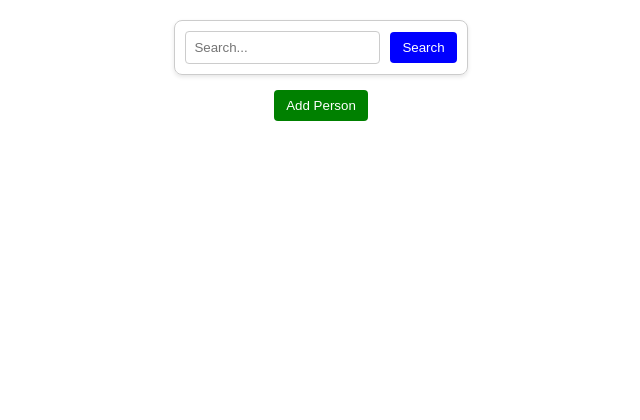
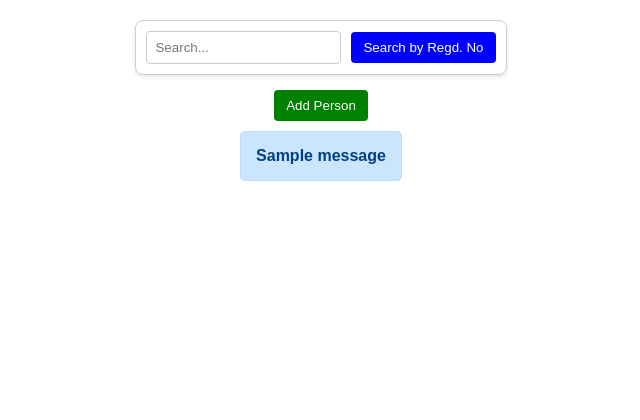
Before and after one commit to HCIndia/Insurance, a Flask app: page / in a window 1280 px wide. Shown: the top 420 px of the page, without its empty margins (319-959 px from the left). Run offline with Flask 3, Linux system fonts and the light colour scheme; one stand-in notice (Sample message) is shown.

Commit message:
Added search by cust name and added rupee symbol

```diff
--- a/app.py
+++ b/app.py
@@ -1,4 +1,4 @@
-from flask import Flask, render_template, request, redirect, url_for
+from flask import Flask, render_template, request, redirect, url_for, flash
 from flask_sqlalchemy import SQLAlchemy
 import logging
 from typing import Final
@@ -11,6 +11,7 @@ logging.basicConfig(level=logging.DEBUG, format='%(asctime)s - %(levelname)s - %
 
 app.config["SQLALCHEMY_DATABASE_URI"] = 'sqlite:///personDetails.sqlite3'
 app.config["SQLALCHEMY_TRACK_MODIFICATIONS"] = False
+app.secret_key = 'MyInsAPP'
 '''app.config["SQLALCHEMY_DATABASE_URI"] = 'mysql+pymysql://Sukant:Macbook_2020@Sukant.mysql.pythonanywhere-services.com/Sukant$personDetails'
 app.config["SQLALCHEMY_TRACK_MODIFICATIONS"] = False'''
 db = SQLAlchemy(app)
@@ -48,9 +49,13 @@ def home():
         if (search_Person_Detail_by_reg):
             app.logger.info(f"Got the data from form action :{search_Person_Detail_by_reg}")
         #person_object = PersonDetails.query.filter_by(Regd_No=search_Person_Detail_by_reg).first()   #exact search command
-        person_object = PersonDetails.query.filter(PersonDetails.Regd_No.ilike(f'%{search_Person_Detail_by_reg}%')).all()  # this is partial search
-        if (person_object):
-            app.logger.info("Got the data from database")
+            person_object = PersonDetails.query.filter(PersonDetails.Regd_No.ilike(f'%{search_Person_Detail_by_reg}%')).all()  # this is partial search
+
+        if not person_object and search_Person_Detail_by_reg :
+            person_object = PersonDetails.query.filter(PersonDetails.Customer_name.ilike(f'%{search_Person_Detail_by_reg}%')).all()
+
+        if not person_object or not search_Person_Detail_by_reg :
+            flash("No Records Found", "info")
 
         return render_template("index.html",person_object= person_object)
 
--- a/templates/index.html
+++ b/templates/index.html
@@ -91,23 +91,39 @@
             background-color: #f1f1f1;
             transition: 0.3s;
         }
+        .flash-message {
+            padding: 15px;
+            margin: 10px 0;
+            border-radius: 5px;
+            font-weight: bold;
+        }
+        .info    { background: #cce5ff; color: #004085; border: 1px solid #b8daff; }
     </style>
 </head>
 <body>
     <div class="top-container">
         <form class="search-container" action="/" method="post">
-            <input type="text" placeholder="Search..." name="searchPersonDet" class="search-input">
-            <button type="submit" class="search-button">Search</button>
+            <input type="text" placeholder="Search..." name="searchPersonDet" class="search-input" required>
+            <button type="submit" class="search-button">Search by Regd. No</button>
         </form>
+
         <button class="add-person-button" onclick="window.location.href='/addPerson'">Add Person</button>
     </div>
+        {% with messages = get_flashed_messages() %}
+                {% if messages %}
+                        {% for message in messages %}
+                            <div id="regstmsg" class="flash-message info" role="alert">{{ message }}</div>
+                        {% endfor %}
+                            {% endif %}
+                {% endwith %}
         {% if person_object %}
+
 
             <form action="/fullPersonDetails" method="post">
                 <p>Select an option:</p>
 
                 {% for pobj in person_object %}
-                <input type="radio" name="regNo" value="{{ pobj.Regd_No }}">
+                    <input type="radio" id="{{ pobj.Regd_No }}" name="regNo" value="{{ pobj.Regd_No }}">
                     <label for="{{ pobj.Regd_No }}">{{ pobj.Regd_No }}</label><br>
                 {% endfor %}
 
```
Also changed, not shown: templates/FullPersonDetails.html (+8 -8 lines). Lines whose indentation alone changed are shown as unchanged.
